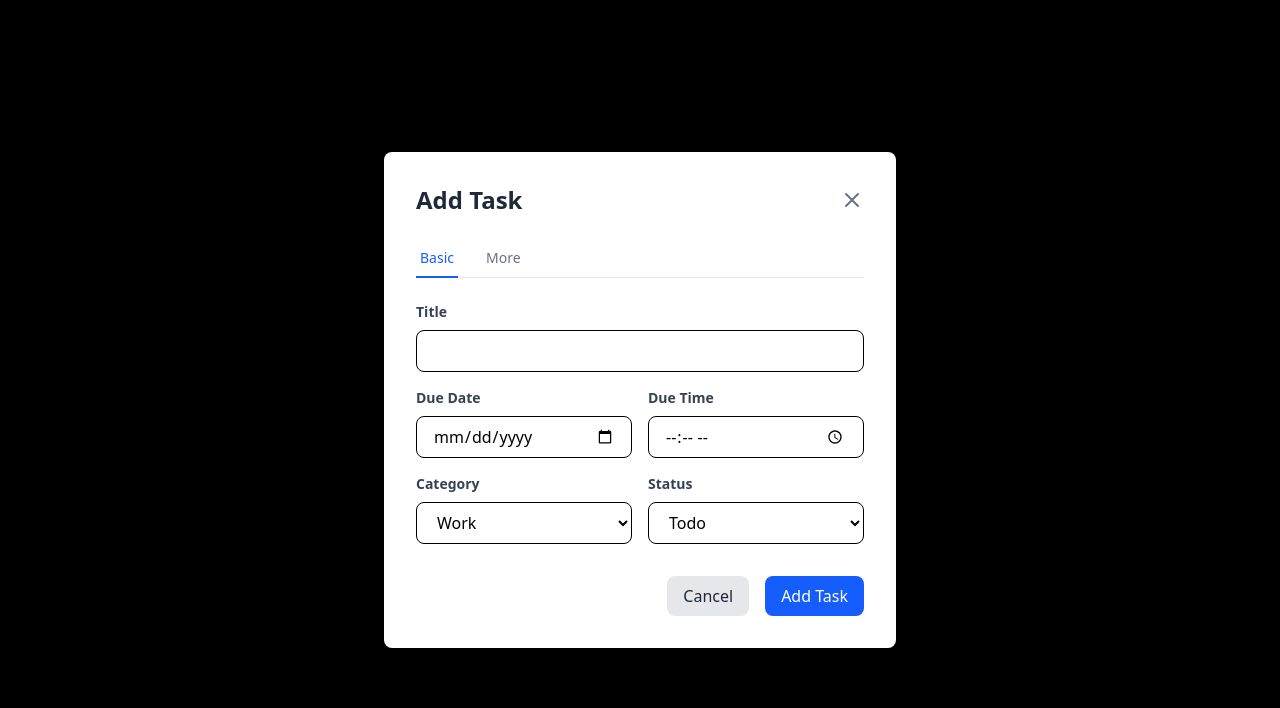
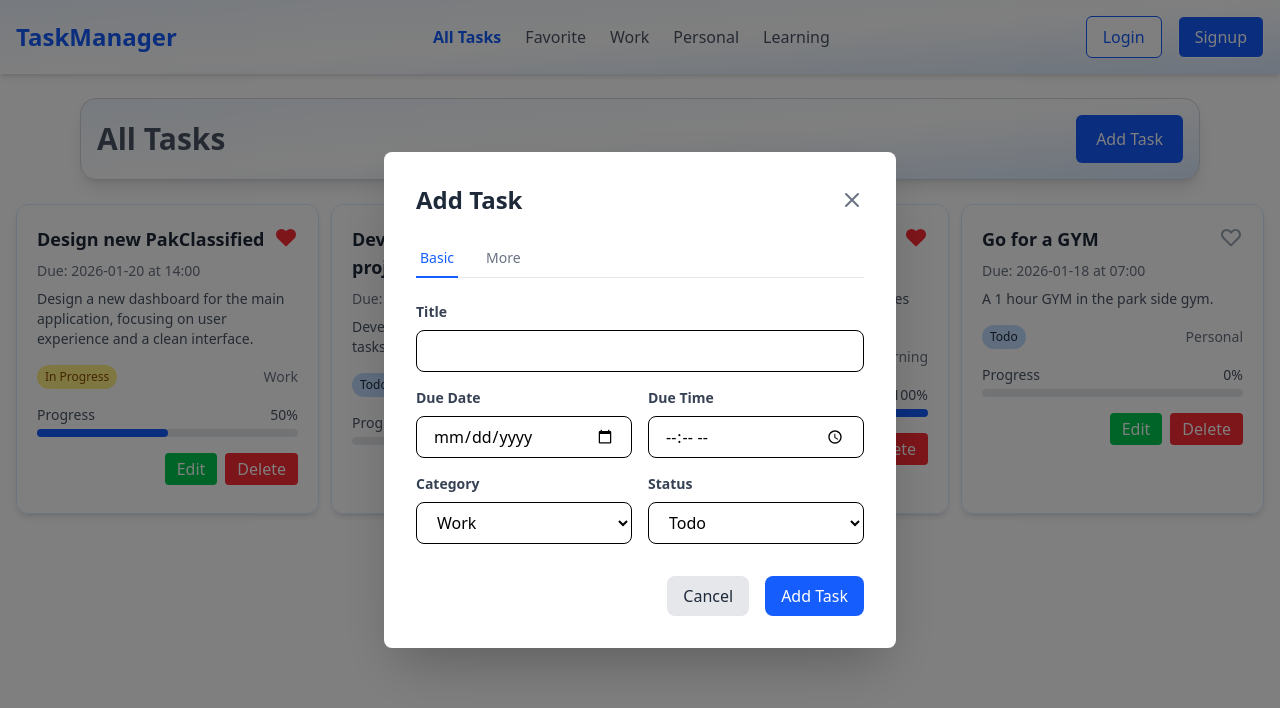
Before and after one commit to mansoorkhoshal/tasker-fullstack, a React (Vite) app in the folder frontend/: page / in a window 1280 px wide. Both pictures are taken after a click on the button "Add Task". Shown: the top 708 px of the page. Built offline with nearby package versions, Linux system fonts and the light colour scheme.

Commit message:
refactor: update components and pages

```diff
--- a/frontend/src/Components/ConfirmModal.jsx
+++ b/frontend/src/Components/ConfirmModal.jsx
@@ -4,7 +4,7 @@ const ConfirmModal = ({ isOpen, onClose, onConfirm, title, message }) => {
   if (!isOpen) return null;
 
   return (
-    <div className="fixed inset-0 bg-black bg-opacity-50 flex justify-center items-center z-50">
+    <div className="fixed inset-0 bg-black/50 flex justify-center items-center z-50">
       <div className="bg-white p-8 rounded-lg shadow-2xl w-full max-w-sm m-4">
         <h2 className="text-xl font-bold text-gray-800 mb-4">{title}</h2>
         <p className="text-gray-600 mb-6">{message}</p>
@@ -12,7 +12,7 @@ const ConfirmModal = ({ isOpen, onClose, onConfirm, title, message }) => {
           <button onClick={onClose} className="px-4 py-2 bg-gray-200 text-gray-800 rounded-lg hover:bg-gray-300 transition-colors">
             Cancel
           </button>
-          <button onClick={onConfirm} className="px-4 py-2 bg-red-500 text-white rounded-lg hover:bg-red-600 transition-colors">
+          <button onClick={onConfirm} className="px-4 py-2 bg-red-500 text-white rounded-lg hover:bg-red-700 transition-colors">
             Confirm
           </button>
         </div>
--- a/frontend/src/Components/Loader.jsx
+++ b/frontend/src/Components/Loader.jsx
@@ -3,7 +3,7 @@ import React from 'react';
 const Loader = () => {
   return (
     <div className="flex justify-center items-center h-full">
-      <div className="w-16 h-16 border-4 border-dashed rounded-full animate-spin border-primary"></div>
+      <div className="w-16 h-16 border-4 border-dashed rounded-full animate-spin border-blue-600 mt-50"></div>
     </div>
   );
 };
--- a/frontend/src/Components/Navbar.jsx
+++ b/frontend/src/Components/Navbar.jsx
@@ -8,7 +8,7 @@ const Navbar = ({ onSignupClick, onLoginClick }) => {
     const activeLinkClasses = "text-blue-600 font-semibold";
 
     return (
-        <nav className="bg-white shadow-md p-4 flex justify-between items-center">
+        <nav className="bg-white shadow-md p-4 flex justify-between items-center bg-linear-to-br from-blue-50 via-white to-blue-100">
             <div className="text-2xl font-bold text-blue-600">TaskManager</div>
             <div className="hidden md:flex items-center space-x-6">
                 <NavLink to="/" className={({ isActive }) => isActive ? activeLinkClasses : navLinkClasses}>All Tasks</NavLink>
@@ -29,7 +29,7 @@ const Navbar = ({ onSignupClick, onLoginClick }) => {
                 </button>
             </div>
             {isMenuOpen && (
-                <div className="absolute top-16 left-0 right-0 bg-white shadow-lg md:hidden">
+                <div className="absolute top-16 left-0 right-0 bg-white shadow-lg md:hidden z-50">
                     <div className="flex flex-col p-4 space-y-4">
                         <NavLink to="/" className={({ isActive }) => isActive ? activeLinkClasses : navLinkClasses} onClick={() => setIsMenuOpen(false)}>All Tasks</NavLink>
                         <NavLink to="/favorites" className={({ isActive }) => isActive ? activeLinkClasses : navLinkClasses} onClick={() => setIsMenuOpen(false)}>Favorite</NavLink>
@@ -37,7 +37,7 @@ const Navbar = ({ onSignupClick, onLoginClick }) => {
                         <NavLink to="/personal" className={({ isActive }) => isActive ? activeLinkClasses : navLinkClasses} onClick={() => setIsMenuOpen(false)}>Personal</NavLink>
                         <NavLink to="/learning" className={({ isActive }) => isActive ? activeLinkClasses : navLinkClasses} onClick={() => setIsMenuOpen(false)}>Learning</NavLink>
                         <div className="flex flex-col space-y-4">
-                            <button onClick={() => { onLoginClick(); setIsMenuOpen(false); }} className="text-gray-600 hover:text-blue-600 transition duration-300 text-left">Login</button>
+                            <button onClick={() => { onLoginClick(); setIsMenuOpen(false); }} className="bg-blue-600 text-white px-4 py-2 rounded-md hover:bg-blue-600 transition duration-300">Login</button>
                             <button onClick={() => { onSignupClick(); setIsMenuOpen(false); }} className="bg-blue-600 text-white px-4 py-2 rounded-md hover:bg-blue-600 transition duration-300">Signup</button>
                         </div>
                     </div>
--- a/frontend/src/Components/TaskCard.jsx
+++ b/frontend/src/Components/TaskCard.jsx
@@ -1,7 +1,7 @@
 import React from 'react';
 
 const TaskCard = ({ task, onFavoriteToggle, onEdit, onDelete }) => {
-    const { title, dueDate, dueTime, status, progress, isFavorite, category } = task;
+    const { title, dueDate, dueTime, status, progress, isFavorite, category, description } = task;
 
     const getStatusClass = (status) => {
         switch (status) {
@@ -9,47 +9,74 @@ const TaskCard = ({ task, onFavoriteToggle, onEdit, onDelete }) => {
                 return 'bg-yellow-200 text-yellow-800';
             case 'Completed':
                 return 'bg-green-200 text-green-800';
-            case 'Todo':
             default:
                 return 'bg-blue-200 text-gray-800';
         }
     };
 
     return (
-        <div className="bg-white p-4 rounded-lg shadow-md hover:shadow-lg transition-shadow duration-300">
+        <div className="bg-white/80 backdrop-blur-md p-5 rounded-xl shadow-md hover:shadow-xl hover:-translate-y-1 transition-all duration-300 border border-blue-100">
+
             <div className="flex justify-between items-start">
                 <h3 className="text-lg font-semibold text-gray-800">{title}</h3>
-                <button onClick={() => onFavoriteToggle(task.id)} className="text-gray-400 hover:text-red-600 transition-colors duration-300">
-                    <svg className={`w-6 h-6 ${isFavorite ? 'text-red-600' : ''}`} fill={isFavorite ? 'currentColor' : 'none'} stroke="currentColor" viewBox="0 0 24 24" xmlns="http://www.w3.org/2000/svg">
+
+                <button
+                    onClick={() => onFavoriteToggle(task.id)}
+                    className="transition-transform duration-200 hover:scale-110"
+                >
+                    <svg
+                        className={`w-6 h-6 ${isFavorite ? 'text-red-500' : 'text-gray-400'}`}
+                        fill={isFavorite ? 'currentColor' : 'none'}
+                        stroke="currentColor"
+                        viewBox="0 0 24 24"
+                    >
                         <path
                             strokeLinecap="round"
                             strokeLinejoin="round"
+                            strokeWidth="2"
                             d="M4.318 6.318a4.5 4.5 0 000 6.364L12 20.364l7.682-7.682a4.5 4.5 0 00-6.364-6.364L12 7.636l-1.318-1.318a4.5 4.5 0 00-6.364 0z"
                         />
                     </svg>
                 </button>
             </div>
-            <p className="text-sm text-gray-500 mt-2">{`Due: ${dueDate} at ${dueTime}`}</p>
-            <div className="flex items-center justify-between mt-4">
-                <span className={`text-xs font-medium px-2 py-1 rounded-full ${getStatusClass(status)}`}>
+
+            <p className="text-sm text-gray-500 mt-2">
+                Due: {dueDate} at {dueTime}
+            </p>
+
+            <p className="text-sm text-gray-600 mt-2">{description}</p>
+
+            <div className="flex justify-between items-center mt-4">
+                <span className={`text-xs px-2 py-1 rounded-full ${getStatusClass(status)}`}>
                     {status}
                 </span>
-                <span className="text-sm text-gray-600">{category}</span>
+                <span className="text-sm text-gray-500">{category}</span>
             </div>
+
             <div className="mt-4">
                 <div className="flex justify-between text-sm text-gray-600 mb-1">
                     <span>Progress</span>
                     <span>{progress}%</span>
                 </div>
                 <div className="w-full bg-gray-200 rounded-full h-2">
-                    <div className="bg-blue-600 h-2 rounded-full" style={{ width: `${progress}%` }}></div>
+                    <div
+                        className="bg-blue-600 h-2 rounded-full"
+                        style={{ width: `${progress}%` }}
+                    />
                 </div>
             </div>
-            <div className="flex justify-end items-center mt-4 space-x-2">
-                <button onClick={() => onEdit(task)} className="text-white bg-green-500 hover:bg-green-700 px-2 py-1 transition-colors duration-300">
+
+            <div className="flex justify-end gap-2 mt-4">
+                <button
+                    onClick={() => onEdit(task)}
+                    className="bg-green-500 text-white px-3 py-1 rounded hover:bg-green-600"
+                >
                     Edit
                 </button>
-                <button onClick={() => onDelete(task.id)} className="text-white bg-red-500 hover:bg-red-700 px-2 py-1 transition-colors duration-300">
+                <button
+                    onClick={() => onDelete(task.id)}
+                    className="bg-red-500 text-white px-3 py-1 rounded hover:bg-red-600"
+                >
                     Delete
                 </button>
             </div>
--- a/frontend/src/Components/TaskModal.jsx
+++ b/frontend/src/Components/TaskModal.jsx
@@ -49,7 +49,7 @@ const TaskModal = ({ isOpen, onClose, onSave, task }) => {
   };
 
   return (
-    <div className="fixed inset-0 bg-black bg-opacity-50 flex justify-center items-center z-50">
+    <div className="fixed inset-0 bg-black/50 flex justify-center items-center z-50">
       <div className="bg-white p-8 rounded-lg shadow-2xl w-full max-w-lg m-4">
         <div className="flex justify-between items-center mb-6">
           <h2 className="text-2xl font-bold text-gray-800">{task ? 'Edit Task' : 'Add Task'}</h2>
--- a/frontend/src/pages/Favorite.jsx
+++ b/frontend/src/pages/Favorite.jsx
@@ -64,9 +64,9 @@ const Favorite = () => {
 
     return (
         <div>
-            <h1 className="text-3xl font-bold text-gray-800 mb-6">Favorite Tasks</h1>
+            <h1 className="text-3xl font-bold text-gray-600 my-6 mx-20 border p-5 rounded-2xl shadow-lg border-gray-300 bg-linear-to-br from-blue-50 via-white to-blue-100">Favorite Tasks</h1>
             {favoriteTasks.length > 0 ? (
-                <div className="grid grid-cols-1 sm:grid-cols-2 lg:grid-cols-3 xl:grid-cols-4 gap-6">
+                <div className="grid grid-cols-1 sm:grid-cols-2 lg:grid-cols-3 xl:grid-cols-4 gap-3 p-4">
                     {favoriteTasks.map(task => (
                         <TaskCard
                             key={task.id}
@@ -78,7 +78,7 @@ const Favorite = () => {
                     ))}
                 </div>
             ) : (
-                <p className="text-gray-500">You have no favorite tasks.</p>
+                <p className="text-gray-500 items-center flex justify-center mt-17 text-lg">You have no favorite tasks.</p>
             )}
             <TaskModal
                 isOpen={isTaskModalOpen}
--- a/frontend/src/pages/Home.jsx
+++ b/frontend/src/pages/Home.jsx
@@ -74,13 +74,13 @@ const Home = () => {
 
     return (
         <div>
-            <div className="flex justify-between items-center mb-6">
-                <h1 className="text-3xl font-bold text-gray-800">All Tasks</h1>
-                <button onClick={openAddTaskModal} className="bg-blue-600 text-white px-4 py-2 rounded-md hover:bg-blue-800 transition duration-300">
+            <div className="flex justify-between gap-4 sm:flex-row sm:justify-between sm:items-center my-6 mx-4 sm:mx-8 lg:mx-20 border p-4 rounded-2xl shadow-lg border-gray-300 bg-gradient-to-br from-blue-50 via-white to-blue-100">
+                <h1 className="text-2xl sm:text-3xl font-bold text-gray-600 text-center sm:text-left ">All Tasks</h1>
+                <button onClick={openAddTaskModal} className=" bg-blue-600 text-white rounded-md hover:bg-blue-800 transition duration-300 w-30 sm:w-auto py-2 sm:py-3 sm:px-5 ">
                     Add Task
                 </button>
             </div>
-            <div className="grid grid-cols-1 sm:grid-cols-2 lg:grid-cols-3 xl:grid-cols-4 gap-6">
+            <div className="grid grid-cols-1 sm:grid-cols-2 lg:grid-cols-3 xl:grid-cols-4 gap-3 px-4">
                 {tasks.map(task => (
                     <TaskCard
                         key={task.id}
--- a/frontend/src/pages/Learning.jsx
+++ b/frontend/src/pages/Learning.jsx
@@ -62,9 +62,9 @@ const Learning = () => {
 
   return (
     <div>
-      <h1 className="text-3xl font-bold text-gray-800 mb-6">Learning Tasks</h1>
+      <h1 className="text-2xl sm:text-3xl font-bold text-gray-600 my-6 mx-4 sm:mx-8 lg:mx-20 border p-4 sm:p-5 rounded-2xl shadow-lg border-gray-300 text-start sm:text-left bg-linear-to-br from-blue-50 via-white to-blue-100">Learning Tasks</h1>
       {learningTasks.length > 0 ? (
-        <div className="grid grid-cols-1 sm:grid-cols-2 lg:grid-cols-3 xl:grid-cols-4 gap-6">
+        <div className="grid grid-cols-1 sm:grid-cols-2 lg:grid-cols-3 xl:grid-cols-4 gap-3 p-4">
           {learningTasks.map(task => (
             <TaskCard
               key={task.id}
@@ -76,7 +76,7 @@ const Learning = () => {
           ))}
         </div>
       ) : (
-        <p className="text-gray-500">You have no tasks in the learning category.</p>
+        <p className="text-gray-500 items-center flex justify-center mt-17 text-lg">You have no tasks in the learning category.</p>
       )}
       <TaskModal
         isOpen={isTaskModalOpen}
--- a/frontend/src/pages/Personal.jsx
+++ b/frontend/src/pages/Personal.jsx
@@ -62,9 +62,9 @@ const Personal = () => {
 
   return (
     <div>
-      <h1 className="text-3xl font-bold text-gray-800 mb-6">Personal Tasks</h1>
+      <h1 className="text-3xl font-bold text-gray-600 my-6 mx-20 border p-5 rounded-2xl shadow-lg border-gray-300 bg-linear-to-br from-blue-50 via-white to-blue-100">Personal Tasks</h1>
       {personalTasks.length > 0 ? (
-        <div className="grid grid-cols-1 sm:grid-cols-2 lg:grid-cols-3 xl:grid-cols-4 gap-6">
+        <div className="grid grid-cols-1 sm:grid-cols-2 lg:grid-cols-3 xl:grid-cols-4 gap-3 p-4">
           {personalTasks.map(task => (
             <TaskCard
               key={task.id}
@@ -76,7 +76,7 @@ const Personal = () => {
           ))}
         </div>
       ) : (
-        <p className="text-gray-500">You have no tasks in the personal category.</p>
+        <p className="text-gray-500 items-center flex justify-center mt-17 text-lg">You have no tasks in the personal category.</p>
       )}
       <TaskModal
         isOpen={isTaskModalOpen}
--- a/frontend/src/pages/Work.jsx
+++ b/frontend/src/pages/Work.jsx
@@ -62,9 +62,9 @@ const Work = () => {
 
   return (
     <div>
-      <h1 className="text-3xl font-bold text-gray-800 mb-6">Work Tasks</h1>
+      <h1 className="text-3xl font-bold text-gray-600 my-6 mx-20 border p-5 rounded-2xl shadow-lg border-gray-300 bg-linear-to-br from-blue-50 via-white to-blue-100">Work Tasks</h1>
       {workTasks.length > 0 ? (
-        <div className="grid grid-cols-1 sm:grid-cols-2 lg:grid-cols-3 xl:grid-cols-4 gap-6">
+        <div className="grid grid-cols-1 sm:grid-cols-2 lg:grid-cols-3 xl:grid-cols-4 gap-3 p-4">
           {workTasks.map(task => (
             <TaskCard
               key={task.id}
@@ -76,7 +76,7 @@ const Work = () => {
           ))}
         </div>
       ) : (
-        <p className="text-gray-500">You have no tasks in the work category.</p>
+        <p className="text-gray-500 items-center flex justify-center mt-17 text-lg">You have no tasks in the work category.</p>
       )}
       <TaskModal
         isOpen={isTaskModalOpen}
```
Also changed, not shown: frontend/src/Components/LoginModal.jsx (+9 -5 lines), frontend/src/Components/SignupModal.jsx (+11 -8 lines).
